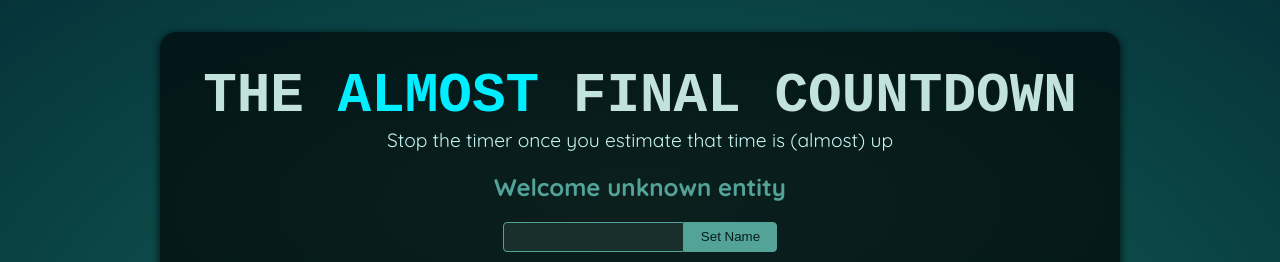
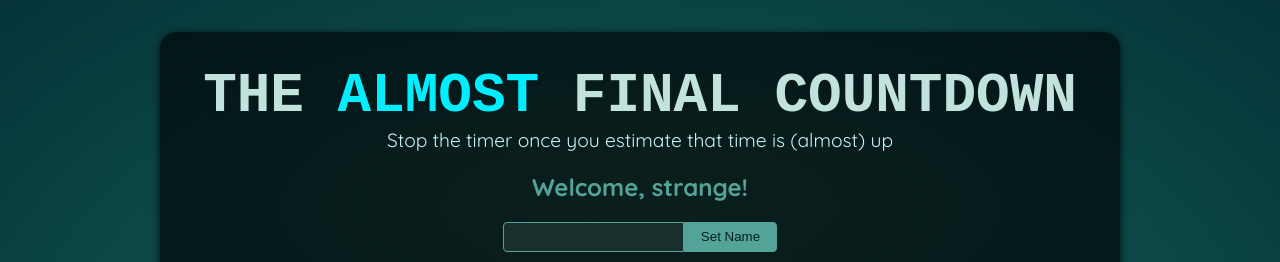
Before and after one commit to VazMF/react-reflex-game, a React (Vite) app: page / in a window 1280 px wide. Shown: the top 262 px of the page. Built offline with nearby package versions, Linux system fonts and the light colour scheme; a web font is replaced by a local one.

Commit message:
feat: implement player name input and greeting functionality

```diff
--- a/src/components/Player.jsx
+++ b/src/components/Player.jsx
@@ -1,10 +1,24 @@
+import { useState } from "react";
+
 export default function Player() {
+  const [enteredPlayerName, setEnteredPlayerName] = useState("");
+  const [submitted, setSubmitted] = useState(false);
+
+  function handleChange(event) {
+    setSubmitted(false);
+    setEnteredPlayerName(event.target.value);
+  }
+
+  function handleClick() {
+    setSubmitted(true);
+  }
+
   return (
     <section id="player">
-      <h2>Welcome unknown entity</h2>
+      <h2>Welcome, {submitted ? enteredPlayerName : "strange"}!</h2>
       <p>
-        <input type="text" />
-        <button>Set Name</button>
+        <input type="text" onChange={handleChange} value={enteredPlayerName} />
+        <button onClick={handleClick}>Set Name</button>
       </p>
     </section>
   );
```
